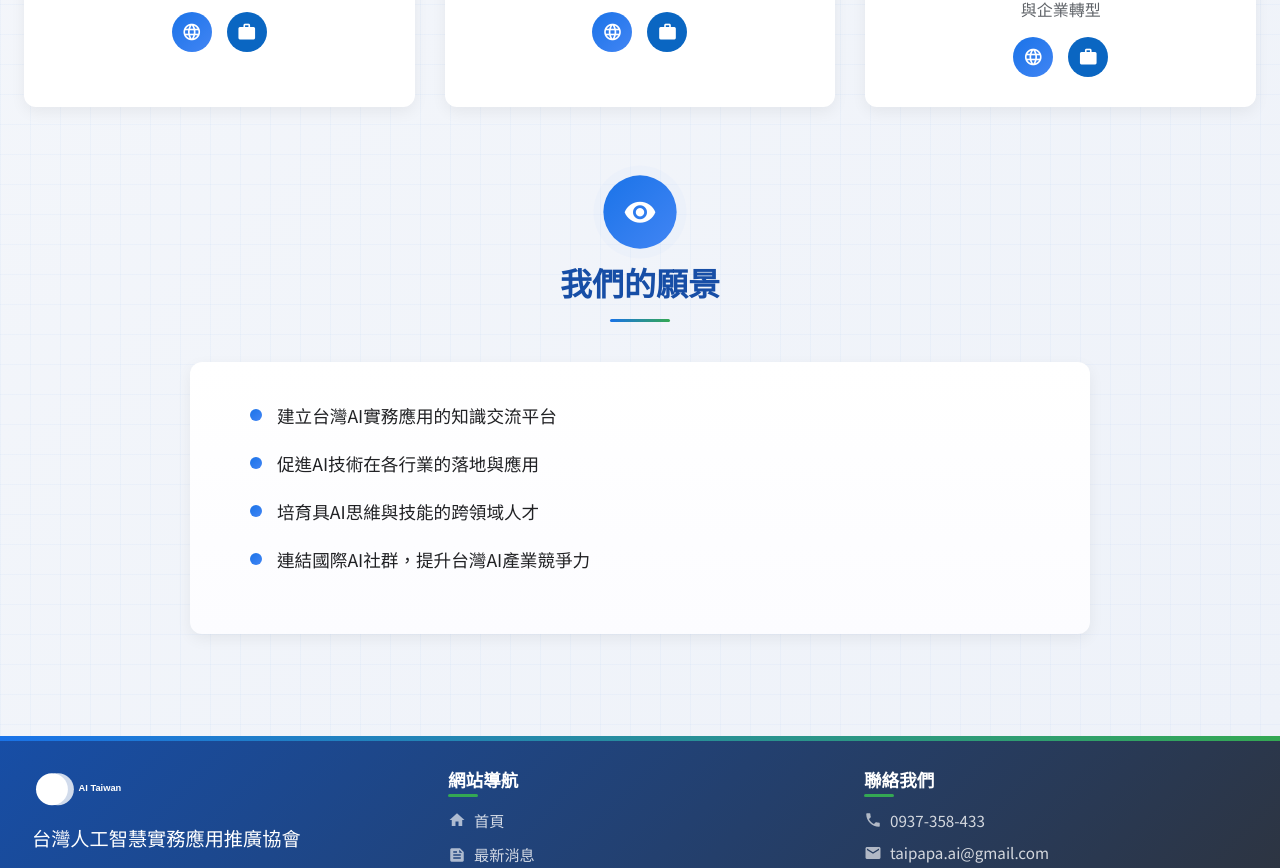
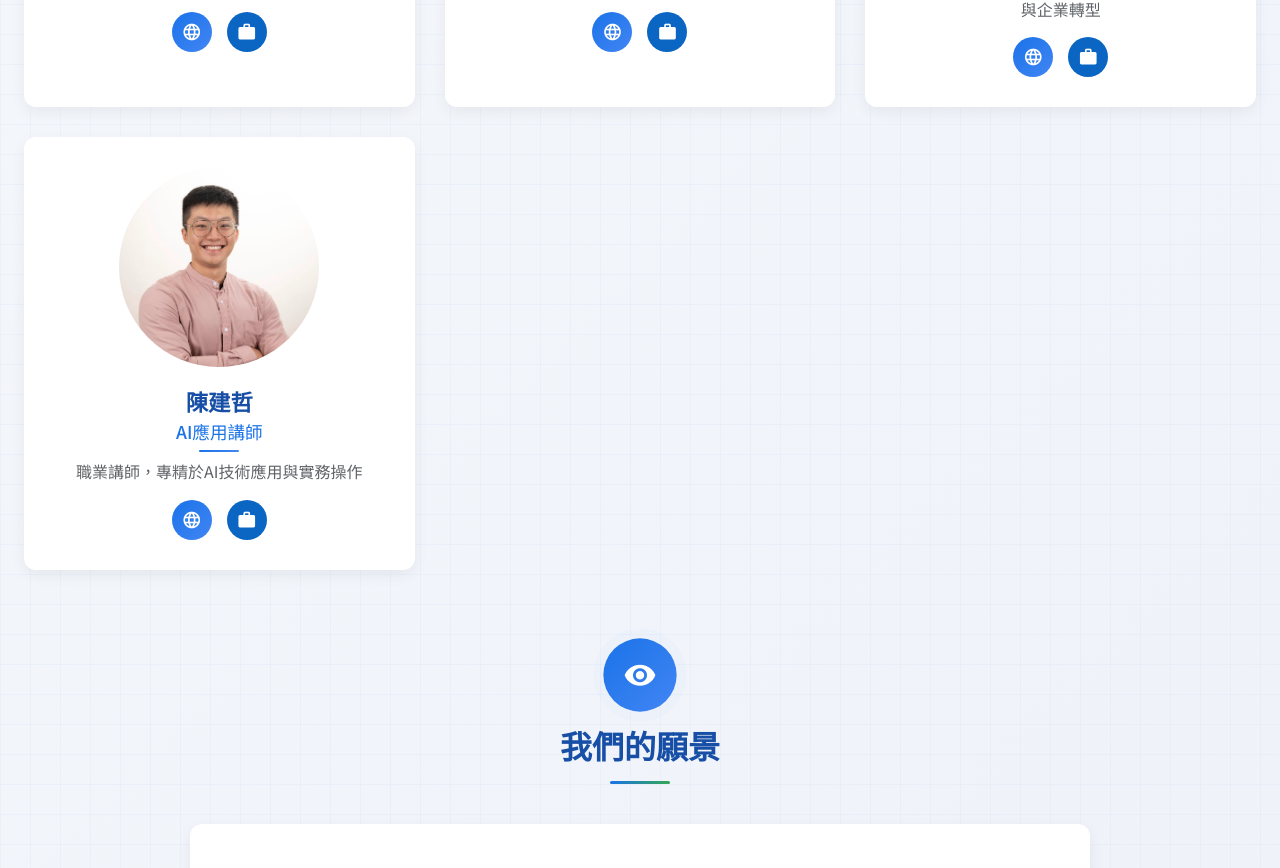
Before and after one commit to lichungtsai611/angular-taipapa, an Angular app: page /about in a window 1280 px wide. Shown: the part 2440-3308 px from the top of the page. Built offline with nearby package versions, Linux system fonts and the light colour scheme.

Commit message:
Add new team member '陳建哲' to About page with details and links

```diff
--- a/src/app/pages/about/about.component.ts
+++ b/src/app/pages/about/about.component.ts
@@ -78,6 +78,14 @@ export class AboutComponent {
       photo: 'assets/teams/Kevin.webp',
       website: 'https://kevin.voyage/',
       linkedin: 'https://www.linkedin.com/in/sc-kevin/'
+    },
+    {
+      name: '陳建哲',
+      title: 'AI應用講師',
+      background: '職業講師，專精於AI技術應用與實務操作',
+      photo: 'assets/teams/Calvin.webp',
+      website: 'https://grouptw.moi.gov.tw/SearchGroup?size=&page=&IsQuery=true&tab=little&Q_Name=%E5%8F%B0%E7%81%A3%E4%BA%BA%E5%B7%A5%E6%99%BA%E6%85%A7%E5%AF%A6%E5%8B%99%E6%87%89%E7%94%A8%E6%8E%A8%E5%BB%A3%E5%8D%94%E6%9C%83&Q_Type=%E7%A4%BE%E6%9C%83%E5%9C%98%E9%AB%94',
+      linkedin: 'https://www.facebook.com/chen.jian.zhe.100892'
     }
   ];
 }
```
Also changed, not shown: src/assets/teams/Calvin.webp (added).
